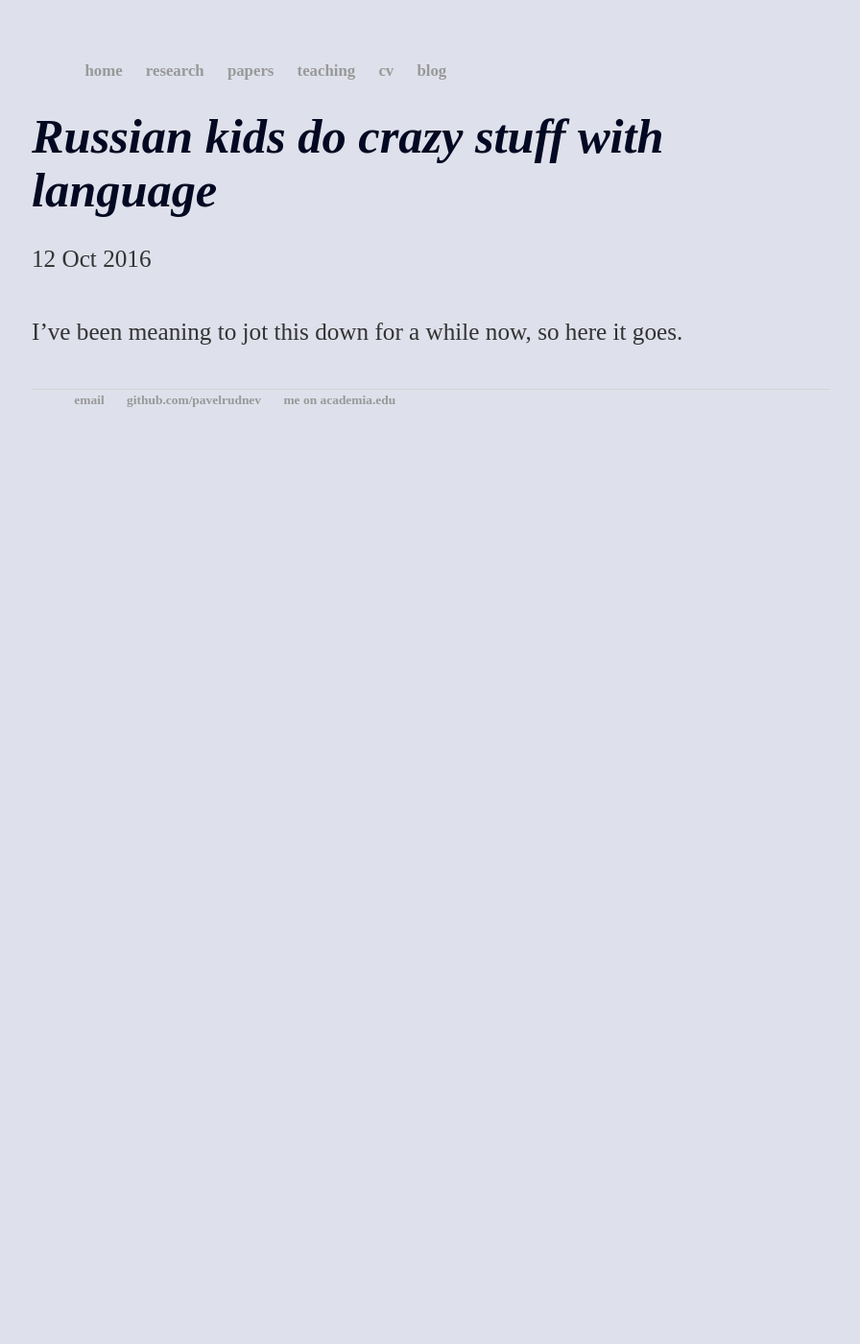
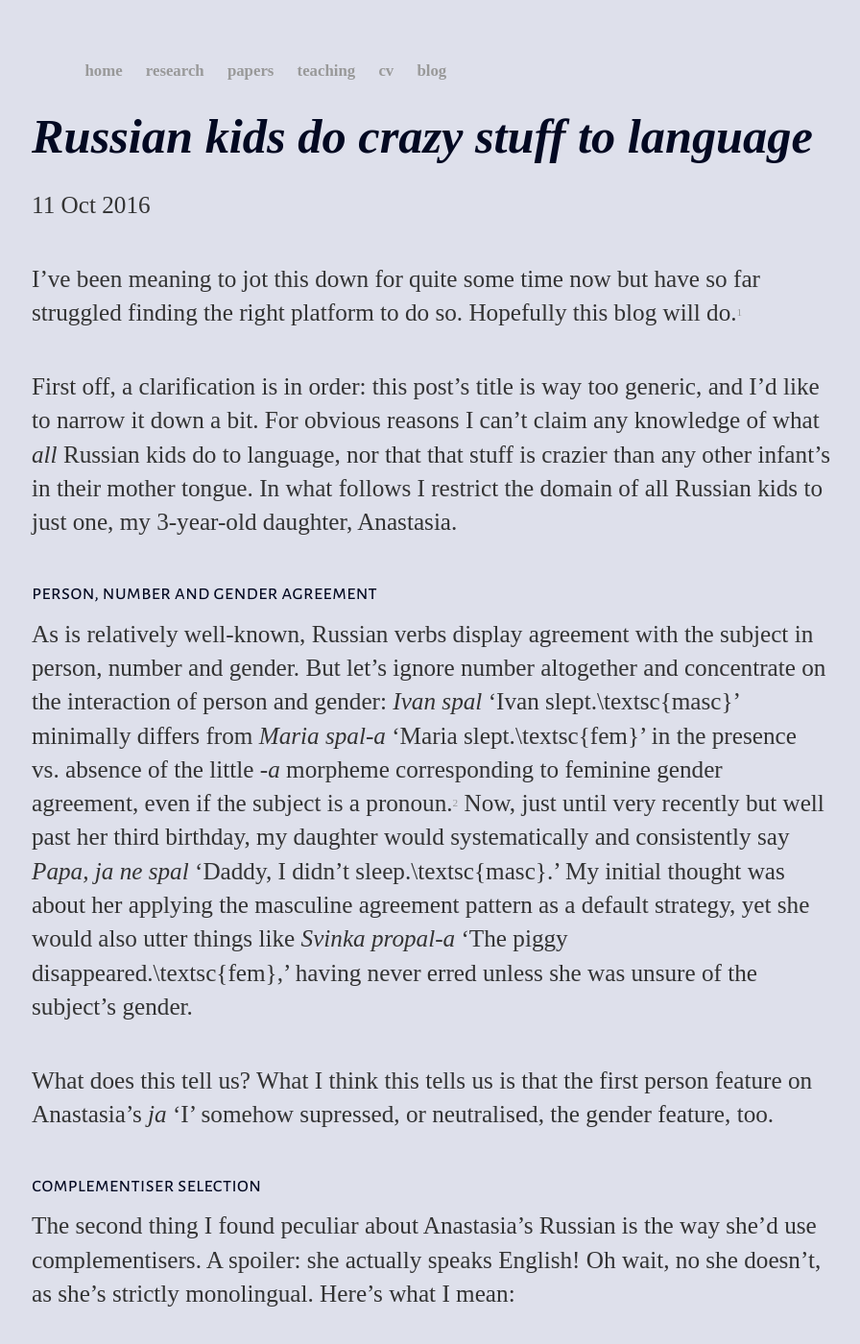
Before and after one commit to mishaknyazev/pavelrudnev.github.io, a Jekyll site: the page built from _posts/2016-10-12-pavel-rudnev-website-launched.md, in a window 1280 px wide and 1400 px high. Shown: the whole window at 96% size, without its empty margins (191-1087 px from the left). Built offline with Jekyll 4.4.1, drawn with Linux system fonts in a browser that asks for light colours; nearby versions of some CDN libraries; some web fonts are replaced; some of the changed text lies outside the part shown.

Commit message:
Update 2016-10-12-pavel-rudnev-website-launched.md

```diff
--- a/_posts/2016-10-12-pavel-rudnev-website-launched.md
+++ b/_posts/2016-10-12-pavel-rudnev-website-launched.md
@@ -1,7 +1,29 @@
 ---
 layout: post
-title: Russian kids do crazy stuff with language
-date: 2016-10-12
+lang: en-GB
+title: Russian kids do crazy stuff to language
+date: 2016-10-11
 ---
 
-I've been meaning to jot this down for a while now, so here it goes.
+I've been meaning to jot this down for quite some time now but have so far struggled finding the right platform to do so. Hopefully this blog will do.[^1]
+
+First off, a clarification is in order: this post's title is way too generic, and I'd like to narrow it down a bit. For obvious reasons I can't claim any knowledge of what *all* Russian kids do to language, nor that that stuff is crazier than any other infant's in their mother tongue. In what follows I restrict the domain of all Russian kids to just one, my 3-year-old daughter, Anastasia.
+
+### Person, number and gender agreement ###
+
+As is relatively well-known, Russian verbs display agreement with the subject in person, number and gender. But let's ignore number altogether and concentrate on the interaction of person and gender: *Ivan spal* ‘Ivan slept.\textsc{masc}’ minimally differs from *Maria spal-a* ‘Maria slept.\textsc{fem}’ in the presence vs. absence of the little *-a* morpheme corresponding to feminine gender agreement, even if the subject is a pronoun.[^2] Now, just until very recently but well past her third birthday, my daughter would systematically and consistently say *Papa, ja ne spal* ‘Daddy, I didn't sleep.\textsc{masc}.’ My initial thought was about her applying the masculine agreement pattern as a default strategy, yet she would also utter things like *Svinka propal-a* ‘The piggy disappeared.\textsc{fem},’ having never erred unless she was unsure of the subject's gender.
+
+What does this tell us? What I think this tells us is that the first person feature on Anastasia's *ja* ‘I’ somehow supressed, or neutralised, the gender feature, too.
+
+### Complementiser selection ###
+
+The second thing I found peculiar about Anastasia's Russian is the way she'd use complementisers. A spoiler: she actually speaks English! Oh wait, no she doesn't, as she's strictly monolingual. Here's what I mean:
+
+English uses the same word --- *if* --- to create emdedded questions like *I don't know if he's awake* and various sorts of conditional sentences, e.g. *I'll be sad if he's awake.* Many other languages don't (I'll give examples from some of the ones I can more or less speak): Dutch has *of* ‘whether’ and *als* ‘if’,[^3] Estonian has *kas* ‘whether’ and *kui* ‘if’, German has *ob* ‘whether’ and *wenn* ‘if’ etc. Now, Russian has that (e.g. *li* ‘whether’ and *jesli* ‘if’) and more, since unlike the other languages I've just listed, simply substituting one for the other is not sufficient to alter an embedded question into a conditional or vice versa. Let's consider an example:
+
+
+[^1]: This post shares --- to an extent --- the general sentiment with [Jeroen van Craenenbroeck's blog post](http://jeroenvancraenenbroeck.net/blog/2014/11/9/eliass-adventures-in-comp-agreement-land) on child language acquisition.
+
+[^2]: Gender agreement is only attested in the past tense, and apparently *ja* ‘I’ uttered by people of different sex carries different sets of features. Isn't that crazy from an Anglo-Saxon perspective? Not very exotic, by the way, as a similar pattern is attested in most Romance languages.
+
+[^3]: There are, however, some dialects of Dutch where *als* ‘if’ can also be used either instead of or alongside *of* ‘whether’.
```
